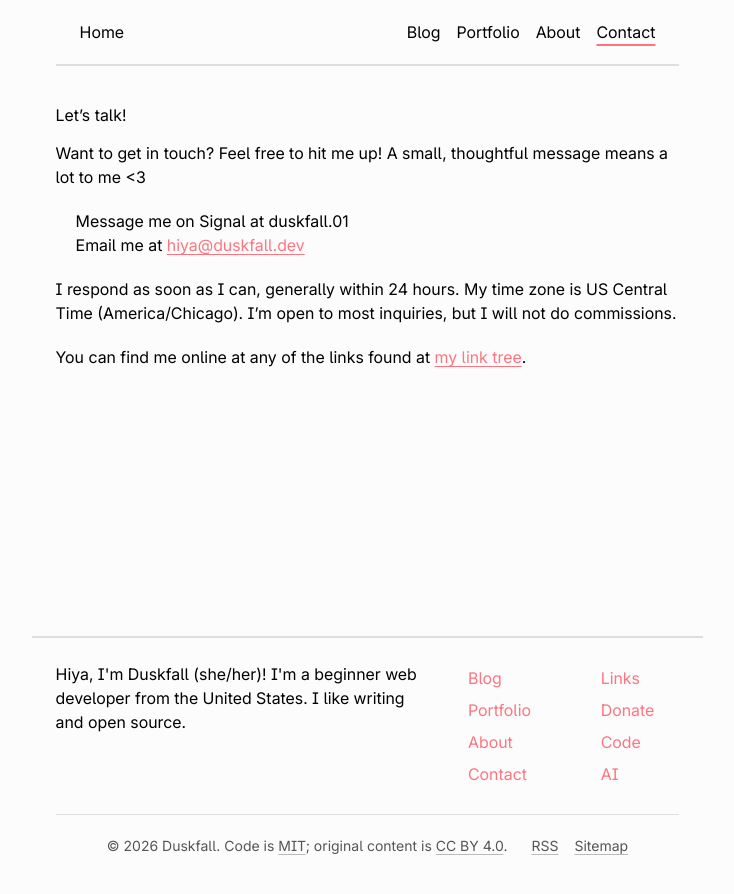
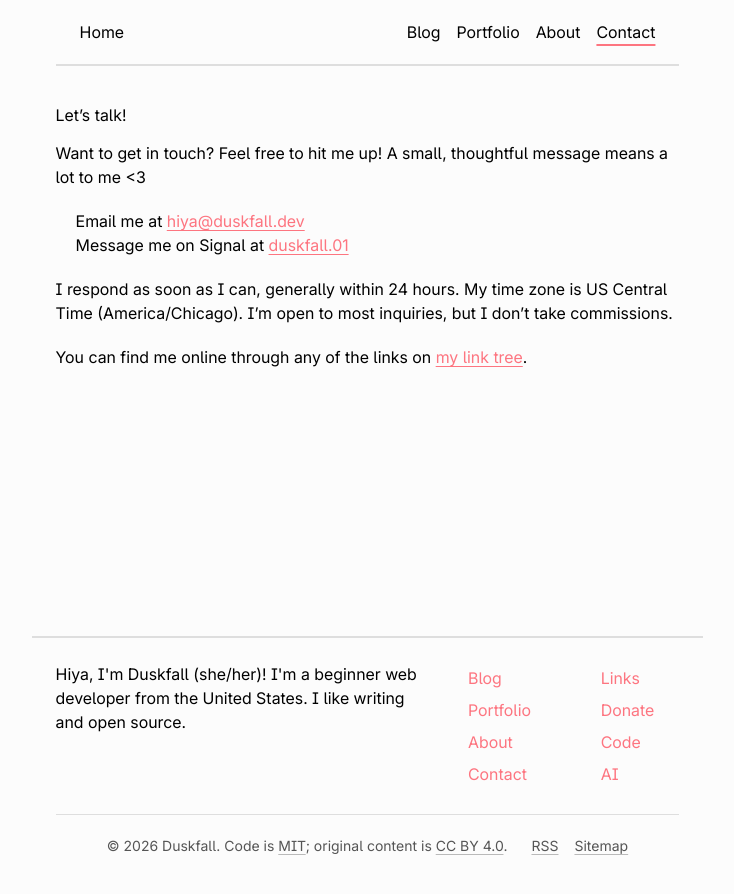
Before and after one commit to TrulyFlawed/trulyflawed.github.io, a Jekyll site: the page built from pages/contact.md, in a window 1280 px wide. Shown: the top 894 px of the page, without its empty margins (265-999 px from the left). Built offline with Jekyll 4.4.1, drawn with Linux system fonts in a browser that asks for light colours; nearby versions of some CDN libraries; library files that are not in the unit come from our copies.

Commit message:
chore: contact page updates
Move email above Signal because it's easier for most people to use
and not everyone has Signal, add a proper link to my Signal account so
people don't have to type the username manually, and update wording.

```diff
--- a/pages/contact.md
+++ b/pages/contact.md
@@ -8,9 +8,9 @@ description: "Get in contact with Dusk using Signal or email."
 
 Want to get in touch? Feel free to hit me up! A small, thoughtful message means a lot to me <3
 
-- Message me on Signal at `duskfall.01`
-- Email me at <a href="mailto:hiya@duskfall.dev">hiya@duskfall.dev</a>
+- Email me at [hiya@duskfall.dev](mailto:hiya@duskfall.dev)
+- Message me on Signal at [duskfall.01](https://signal.me/#eu/5HF8YFTn-ZC3Mwqru3F_UU5uYa4HOX85tHXVg8KW5QG_g1pGYQVJh4ZUsPetxJD)
 
-I respond as soon as I can, generally within 24 hours. My time zone is US Central Time (America/Chicago). I'm open to most inquiries, but I will not do commissions.
+I respond as soon as I can, generally within 24 hours. My time zone is US Central Time (America/Chicago). I'm open to most inquiries, but I don't take commissions.
 
-You can find me online at any of the links found at [my link tree](/links/).
+You can find me online through any of the links on [my link tree](/links/).
```
